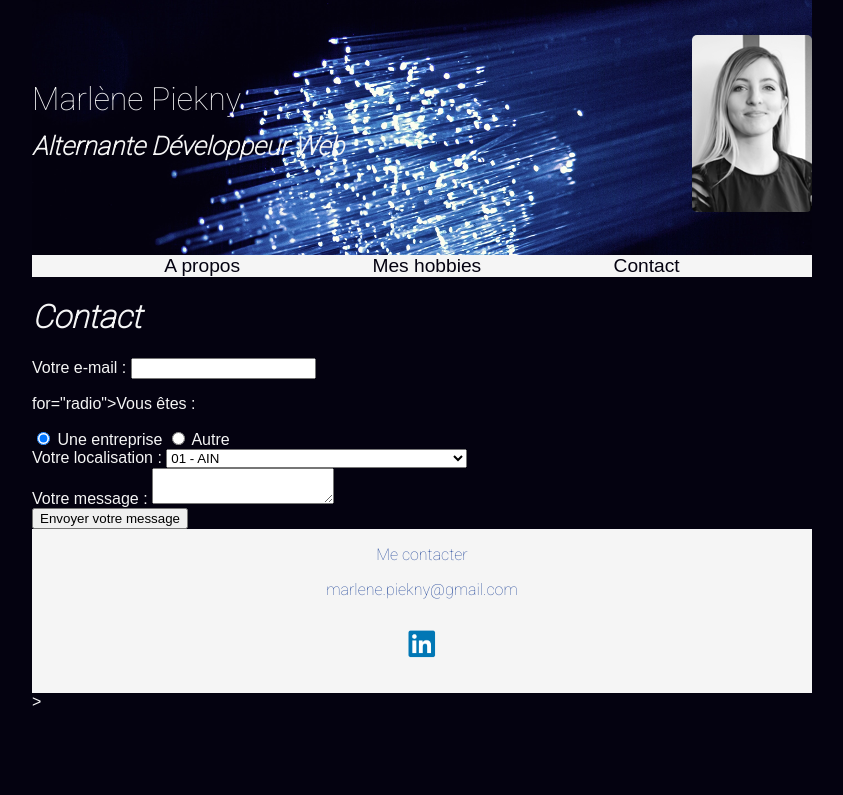
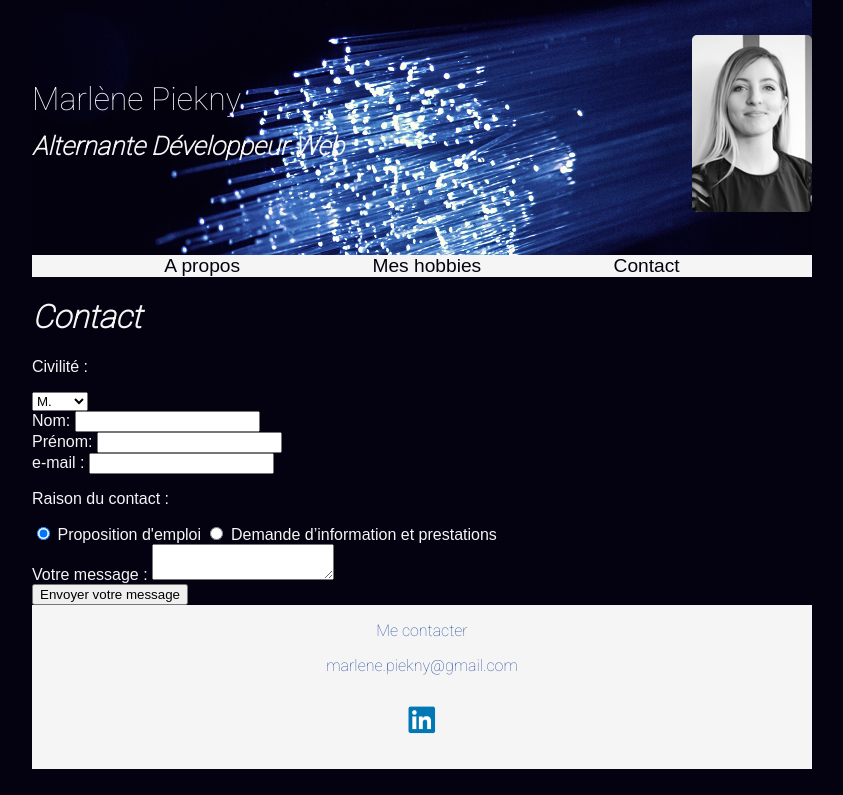
Before and after one commit to MarlenePiekny/sitecv, a PHP site: page /index.php?page=contact in a window 1280 px wide. Shown: the part 27-822 px from the top of the page, without its empty margins (218-1061 px from the left). Before the commit the page ends 733 px from the top, so only its background shows below. Run offline with PHP 8.4, Linux system fonts and the light colour scheme.

Commit message:
Récupérer les données reçues pour le formulaire dans un fichier horodaté

```diff
--- /dev/null
+++ b/contact/contact.txt
@@ -0,0 +1 @@
+Mme.PieknyMarlènemarlene.piekny@gmail.comproposition_emploiBonjourM.PieknyMarlèneproposition_emploiM.PieknyMarlèneproposition_emploiM.PieknyMarlèneproposition_emploiM.PieknyMarlèneproposition_emploi
--- /dev/null
+++ b/contact/contact_2021-01-14-07-50-13.txt
@@ -0,0 +1 @@
+Mme.PieknyMarlènemarlene.piekny@gmail.comdemande_information_prestationsBonjour!
--- a/index.php
+++ b/index.php
@@ -1,10 +1,11 @@
 
 <?php
 
-//Traitement du $_GET['page']
+//Traitement via Front Controller
 
 //Déclaration et affectation de la variable pageFiltree avec le filter_input
-$pageFiltree = filter_input(INPUT_GET, 'page', FILTER_SANITIZE_URL);
+$pageFiltree = filter_input(INPUT_GET, 'page', FILTER_SANITIZE_SPECIAL_CHARS);
+
 
 if (isset($pageFiltree)){
     //Le getpage existe
--- a/pages/contact.php
+++ b/pages/contact.php
@@ -1,144 +1,71 @@
 <?php
-//"Ajout du header"
+//Ajout du header
 $metaTitle = "Contact";
 $metaDescription = "Voici mon formulaire de contact";
-require 'template/header.php'
+require 'template/header.php';
+
+//Traitement du formulaire via file_put_contents pour les stocker dans le fichier contact_Y-m-d-H-i-s.txt horodaté
+
+//Affectation de l'horadatage Y-m-d-H-i-s" au nom du fichier
+$fichiercontact = 'contact/contact_' . date("Y-m-d-H-i-s") . '.txt';
+
+//Affectation des différents champs du formulaire à des variables
+$civilitecontact = filter_input(INPUT_POST, 'civilite_contact' );
+$nomcontact = filter_input(INPUT_POST, 'nom_contact' );
+$prenomcontact = filter_input(INPUT_POST, 'prenom_contact' );
+$emailcontact = filter_input(INPUT_POST, 'email_contact' );
+$raisoncontact = filter_input(INPUT_POST, 'raison_contact' );
+$messagecontact = filter_input(INPUT_POST, 'message_contact' );
+
+//Création du fichier horodaté contact"Y-m-d-H-i-s" dans le repertoire contact
+file_put_contents($fichiercontact, $civilitecontact, FILE_APPEND |  LOCK_EX );
+file_put_contents($fichiercontact, $nomcontact, FILE_APPEND |  LOCK_EX );
+file_put_contents($fichiercontact, $prenomcontact, FILE_APPEND |  LOCK_EX );
+file_put_contents($fichiercontact, $emailcontact, FILE_APPEND |  LOCK_EX );
+file_put_contents($fichiercontact, $raisoncontact, FILE_APPEND |  LOCK_EX );
+file_put_contents($fichiercontact, $messagecontact, FILE_APPEND |  LOCK_EX );
+
 ?>
 
   <main>
     <h1>Contact</h1>
 
-    <form action="https://httpbin.org/post" method="post">
+    <form action="index.php?page=contact" method="post">
+
+        <div class="for-champ">
+            <p>Civilité : </p>
+            <select id="civilité" name="civilite_contact">
+                <option value="M.">M.</option>
+                <option value="Mme.">Mme.</option>
+            </select>
+        </div>
+
+        <div class="form-champ">
+            <label for="nom">Nom: </label>
+            <input type=”text” id="nom" name="nom_contact">
+        </div>
+
+        <div class="form-champ">
+            <label for="prénom">Prénom: </label>
+            <input type=”text” id="prenom" name="prenom_contact">
+        </div>
+
       <div class="form-champ">
-        <label for="email">Votre e-mail : </label>
-        <input type="email" id="email" name="email-contact">
+        <label for="email">e-mail : </label>
+        <input type=”email" id="email" name="email_contact">
       </div>
 
       <div class="form-champ">
-        <p>for="radio">Vous êtes : </p>
-        <input type="radio" id="entreprise" name="type-contact" value="entreprise" checked>
-        <label for="entreprise">Une entreprise</label>
-        <input type="radio" id="autre" name="type-contact" value="autre">
-        <label for="autre">Autre</label>
-      </div>
-
-      <div class="form-champ">
-        <label for="localisation">Votre localisation : </label>
-        <select id="localisation" name="localisation-contact">
-          <option value="01">01 - AIN</option>
-          <option value="02">02 - AISNE</option>
-          <option value="03">03 - ALLIER</option>
-          <option value="04">04 - ALPES DE HAUTE PROVENCE</option>
-          <option value="05">05 - HAUTES - ALPES</option>
-          <option value="06">06 - ALPES MARITIMES</option>
-          <option value="07">07 - ARDECHE</option>
-          <option value="08">08 - ARDENNES</option>
-          <option value="09">09 - ARIEGE</option>
-          <option value="10">10 - AUBE</option>
-          <option value="11">11 - AUDE</option>
-          <option value="12">12 - AVEYRON</option>
-          <option value="13">13 - BOUCHES - DU - RHONE</option>
-          <option value="14">14 - CALVADOS</option>
-          <option value="15">15 - CANTAL</option>
-          <option value="16">16 - CHARENTE</option>
-          <option value="17">17 - CHARENTE - MARITIME</option>
-          <option value="18">18 - CHER</option>
-          <option value="19">19 - CORREZE</option>
-          <option value="21">21 - COTE - D'OR</option>
-          <option value="22">22 - COTES D'ARMOR</option>
-          <option value="23">23 - CREUSE</option>
-          <option value="24">24 - DORDOGNE</option>
-          <option value="25">25 - DOUBS</option>
-          <option value="26">26 - DROME</option>
-          <option value="27">27 - EURE</option>
-          <option value="28">28 - EURE - ET - LOIR</option>
-          <option value="29">29 - FINISTERE</option>
-          <option value="2A">2A - CORSE du SUD</option>
-          <option value="2B">2B - HAUTE CORSE</option>
-          <option value="30">30 - GARD</option>
-          <option value="31">31 - HAUTE - GARONNE</option>
-          <option value="32">32 - GERS</option>
-          <option value="33">33 - GIRONDE</option>
-          <option value="34">34 - HERAULT</option>
-          <option value="35">35 - ILLE - ET - VILAINE</option>
-          <option value="36">36 - INDRE</option>
-          <option value="37">37 - INDRE - ET - LOIRE</option>
-          <option value="38">38 - ISERE</option>
-          <option value="39">39 - JURA</option>
-          <option value="40">40 - LANDES</option>
-          <option value="41">41 - LOIR - ET - CHER</option>
-          <option value="42">42 - LOIRE</option>
-          <option value="43">43 - HAUTE - LOIRE</option>
-          <option value="44">44 - LOIRE - ATLANTIQUE</option>
-          <option value="45">45 - LOIRET</option>
-          <option value="46">46 - LOT</option>
-          <option value="47">47 - LOT - ET - GARONNE</option>
-          <option value="48">48 - LOZERE</option>
-          <option value="49">49 - MAINE et LOIRE</option>
-          <option value="50">50 - MANCHE</option>
-          <option value="51">51 - MARNE</option>
-          <option value="52">52 - HAUTE - MARNE</option>
-          <option value="53">53 - MAYENNE</option>
-          <option value="54">54 - MEURTHE - ET - MOSELLE</option>
-          <option value="55">55 - MEUSE</option>
-          <option value="56">56 - MORBIHAN</option>
-          <option value="57">57 - MOSELLE</option>
-          <option value="58">58 - NIEVRE</option>
-          <option value="59">59 - NORD</option>
-          <option value="60">60 - OISE</option>
-          <option value="61">61 - ORNE</option>
-          <option value="62">62 - PAS - DE - CALAIS</option>
-          <option value="63">63 - PUY - DE - DOME</option>
-          <option value="64">64 - PYRENNES - ATLANTIQUES</option>
-          <option value="65">65 - HAUTES - PYRENNES</option>
-          <option value="66">66 - PYRENNES - ORIENTALES</option>
-          <option value="67">67 - BAS - RHIN</option>
-          <option value="68">68 - HAUT - RHIN</option>
-          <option value="69">69 - RHONE</option>
-          <option value="70">70 - HAUTE - SAONE</option>
-          <option value="71">71 - SAONE - ET - LOIRE</option>
-          <option value="72">72 - SARTHE</option>
-          <option value="73">73 - SAVOIE</option>
-          <option value="74">74 - HAUTE - SAVOIE</option>
-          <option value="75">75 - PARIS</option>
-          <option value="76">76 - SEINE - MARITIME</option>
-          <option value="77">77 - SEINE - ET - MARNE</option>
-          <option value="78">78 - YVELINES</option>
-          <option value="79">79 - DEUX SEVRES</option>
-          <option value="80">80 - SOMME</option>
-          <option value="81">81 - TARN</option>
-          <option value="82">82 - TARN - ET - GARONNE</option>
-          <option value="83">83 - VAR</option>
-          <option value="84">84 - VAUCLUSE</option>
-          <option value="85">85 - VENDEE</option>
-          <option value="86">86 - VIENNE</option>
-          <option value="87">87 - HAUTE - VIENNE</option>
-          <option value="88">88 - VOSGES</option>
-          <option value="89">89 - YONNE</option>
-          <option value="90">90 - TERRITOIRE DE BELFORT</option>
-          <option value="91">91 - ESSONNE</option>
-          <option value="92">92 - HAUTS - DE - SEINE</option>
-          <option value="93">93 - SEINE - SAINT - DENIS</option>
-          <option value="94">94 - VAL - DE - MARNE</option>
-          <option value="95">95 - VAL - D'OISE</option>
-          <option value="971">971 - GUADELOUPE</option>
-          <option value="972">972 - MARTINIQUE</option>
-          <option value="973">973 - GUYANE</option>
-          <option value="974">974 - REUNION</option>
-          <option value="975">975 - ST PIERRE et MIQUELON</option>
-          <option value="984">984 - TERRES AUSTRALES ANTARCTIQUES</option>
-          <option value="985">985 - MAYOTTE</option>
-          <option value="986">986 - WALLIS ET FUTUNA</option>
-          <option value="987">987 - POLYNESIE FRANçAISE</option>
-          <option value="988">988 - NOUVELLE - CALEDONIE</option>
-          <option value="999">999 - ETRANGERS EN FRANCE</option>
-        </select>
-
+        <p>Raison du contact : </p>
+        <input type="radio" id="raison" name="raison_contact" value="proposition_emploi" checked>
+        <label for="proposition_emploi">Proposition d'emploi</label>
+        <input type="radio" id="raison" name="raison_contact" value="demande_information_prestations">
+        <label for="demande_information_prestations">Demande d’information et prestations</label>
       </div>
 
       <div class="form-champ">
         <label for="message">Votre message : </label>
-        <textarea id="message" name="message-contact"></textarea>
+        <textarea id="message" name="message_contact"></textarea>
       </div>
 
       <div class="form-button">
--- a/template/footer.php
+++ b/template/footer.php
@@ -3,7 +3,7 @@
     <div id="adresseemail"><a href="mailto:marlene.piekny@gmail.com">marlene.piekny@gmail.com</a></div>
     <div><a href="https://www.linkedin.com/in/marlene-piekny/"><img id="mon-linkedin" src="images/mon-linkedin.png"
                                                                     alt="Logo LinkedIn"></a></div>
-</footer>>
+</footer>
 
 </body>
 
--- a/template/header.php
+++ b/template/header.php
@@ -25,8 +25,8 @@
         </div>
     </div>
     <nav>
-        <a href="index.php">A propos</a>
-        <a href="hobby.php">Mes hobbies</a>
-        <a href="contact.php">Contact</a>
+        <a href="index.php?page=cv">A propos</a>
+        <a href="index.php?page=hobby">Mes hobbies</a>
+        <a href="index.php?page=contact">Contact</a>
     </nav>
 </header>
```
Also changed, not shown: contact/contact2021-01-12-15-40-49.txt (added).
